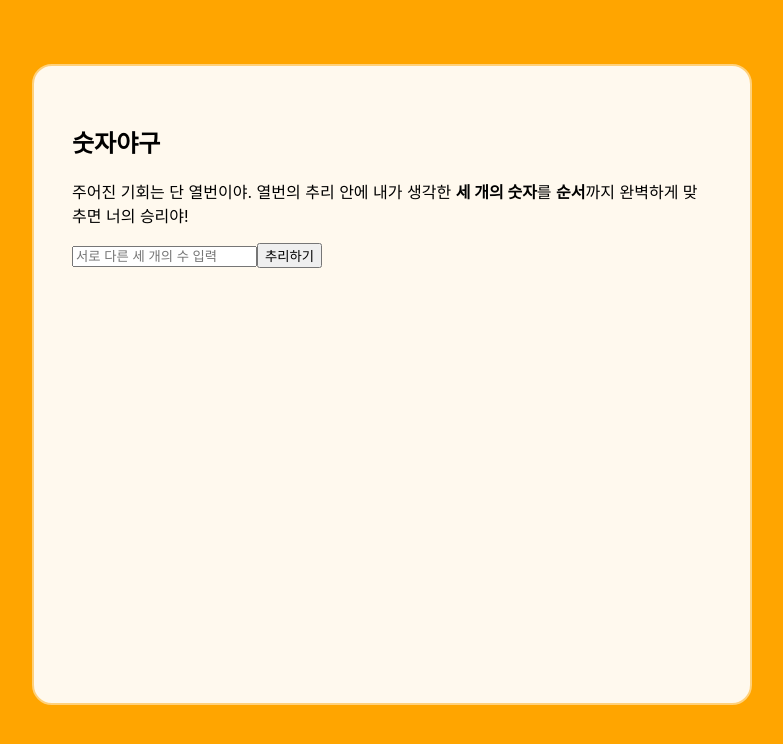
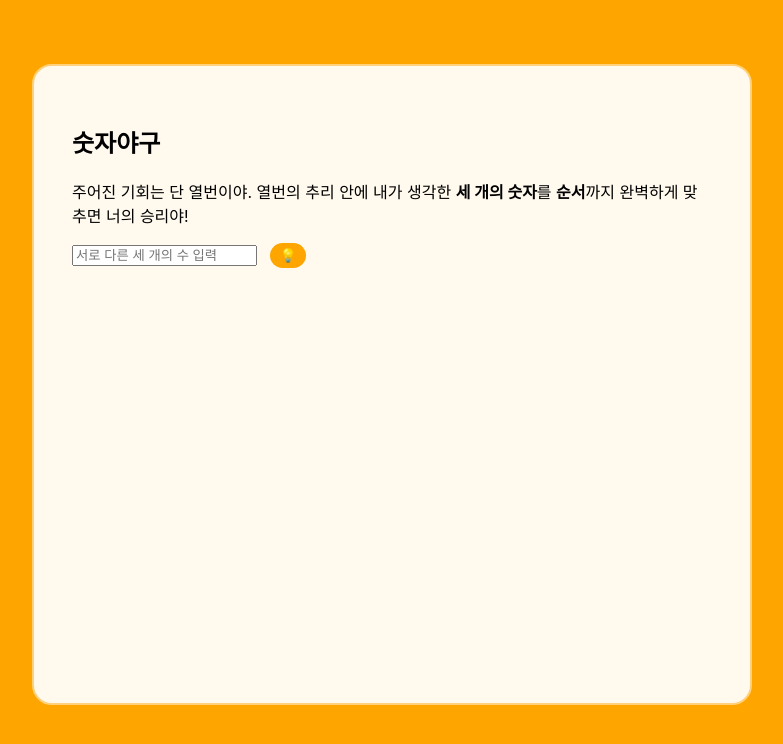
Before and after one commit to Chaemin-L/React_study, a React (Create React App) app in the folder 01_bulls_and_cows/: page / in a window 1280 px wide. Shown: the top 744 px of the page, without its empty margins (248-1031 px from the left). Built offline with nearby package versions, Linux system fonts and the light colour scheme.

Commit message:
style: Add styled button component

```diff
--- a/01_bulls_and_cows/src/Ending.js
+++ b/01_bulls_and_cows/src/Ending.js
@@ -1,10 +1,11 @@
 import React from 'react';
+import Button from './component/Button';
 
 export default function Ending({ msg, onRestart }){
     return (
         <div>
             <h2>{msg}</h2>
-            <button onClick={onRestart}>다시하기↩</button>
+            <Button onClick={onRestart}>다시하기↩</Button>
         </div>
     )
 }
--- a/01_bulls_and_cows/src/InputForm.js
+++ b/01_bulls_and_cows/src/InputForm.js
@@ -1,10 +1,11 @@
 import React from 'react';
+import Button from './component/Button';
 
 export default function InputForm({onChange, onGuess}) {
     return (
         <div>
             <input placeholder="서로 다른 세 개의 수 입력" onChange={onChange}  required/>
-            <button onClick={onGuess}>추리하기</button>
+            <Button onClick={onGuess}>💡</Button>
         </div>
     )
 }
--- /dev/null
+++ b/01_bulls_and_cows/src/component/Button.js
@@ -0,0 +1,8 @@
+import React from 'react';
+import "../style/Button.scss";
+
+export default function Button({children, onClick}){
+    return (
+        <button className="Button" onClick={onClick}>{children}</button>
+    )
+}
--- /dev/null
+++ b/01_bulls_and_cows/src/style/Button.scss
@@ -0,0 +1,14 @@
+.Button{
+    margin-left: 2%;
+    padding: 5px 10px;
+    background-color: orange;
+    color: white;
+    transition: all 0.1s;
+    border: 0px{
+        radius: 20px;
+    }
+    &:hover{
+        cursor: pointer;
+        box-shadow: gray 3px 3px 3px;
+    }
+}
```
